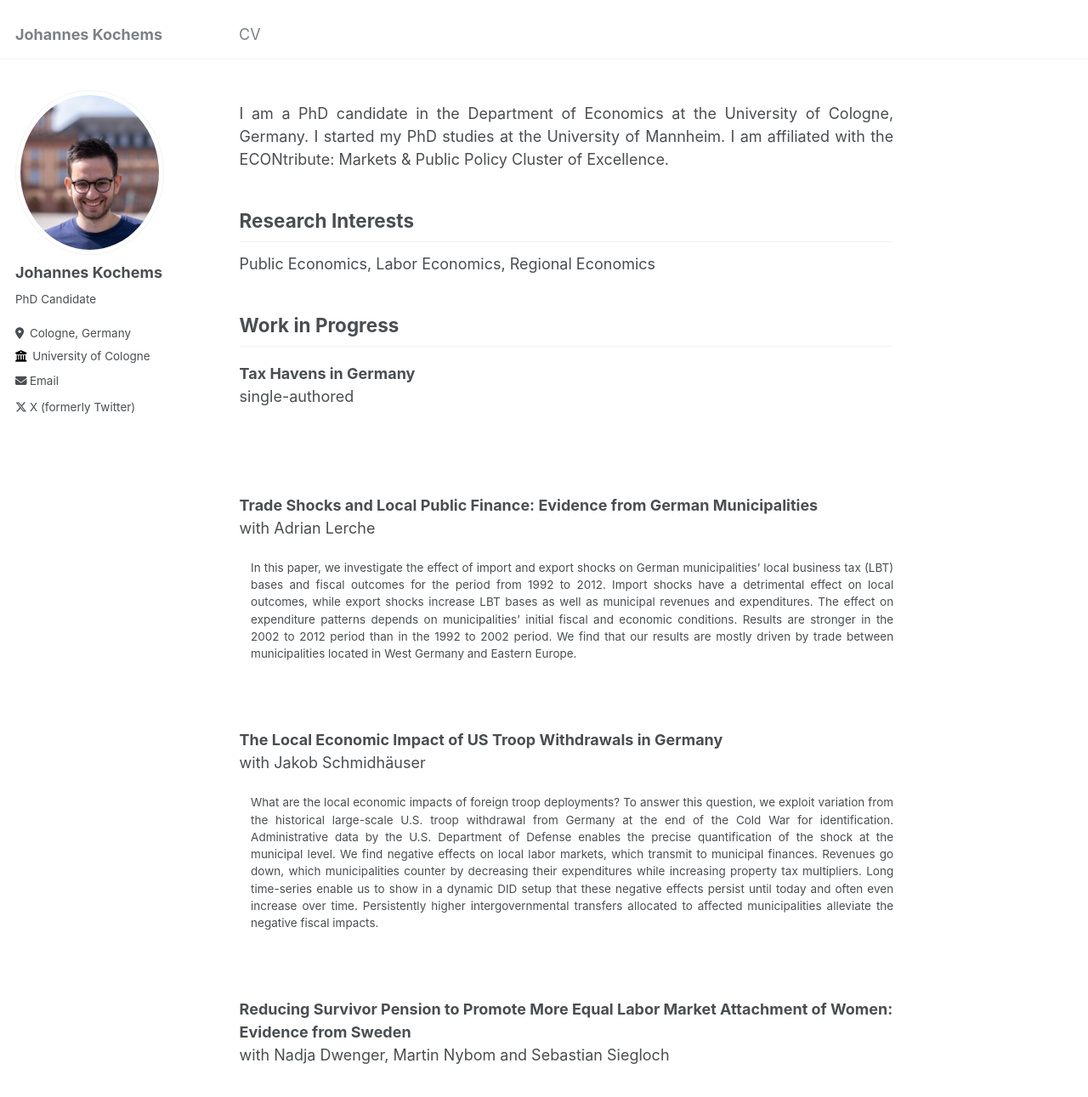
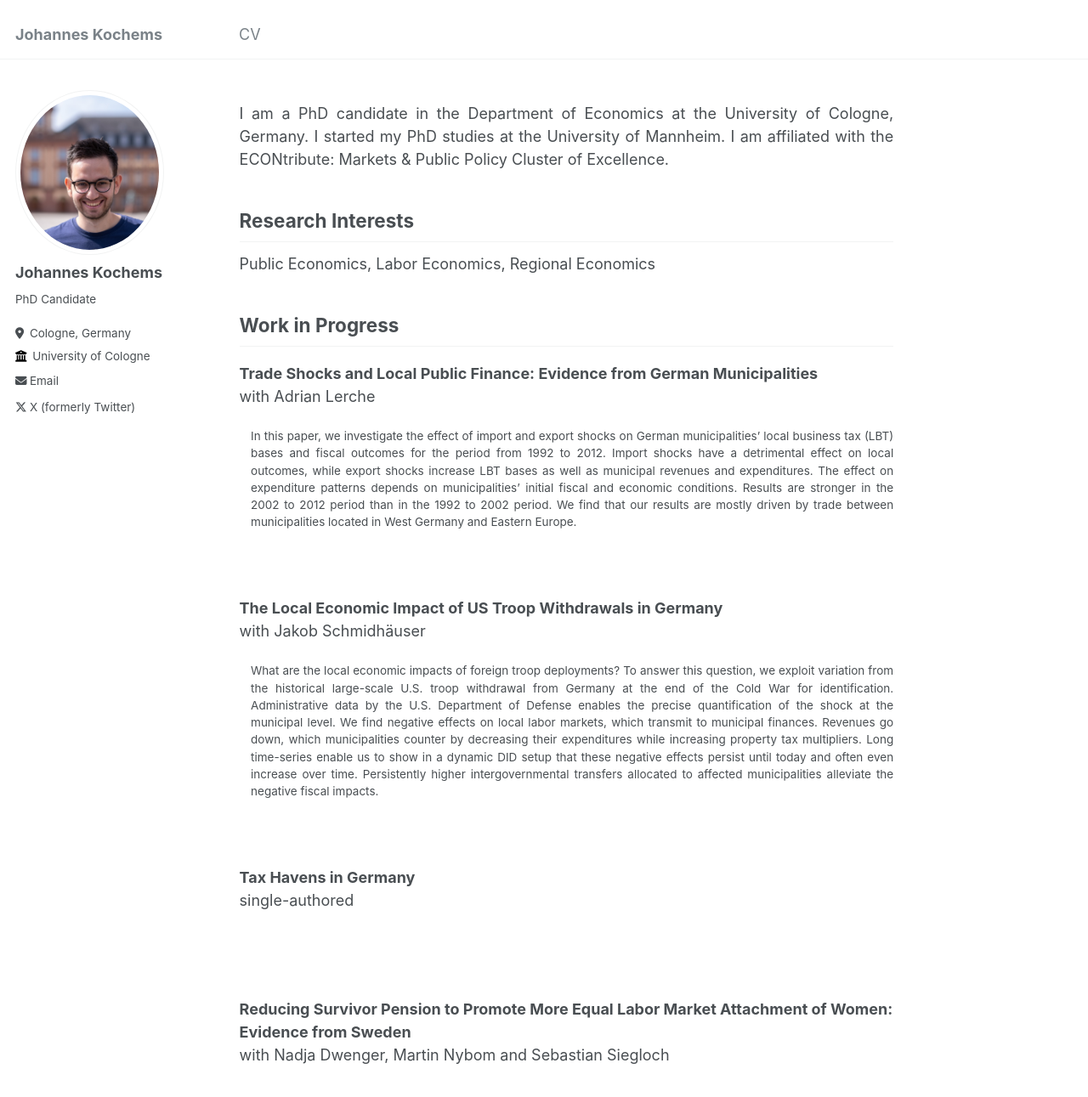
Before and after one commit to jkochems/jkochems.github.io, a Jekyll site: the page built from _pages/about.md, in a window 1280 px wide and 1400 px high. Shown: the top 1291 px of the window at 85% size. Built offline with Jekyll 4.4.1, drawn with Linux system fonts in a browser that asks for light colours.

Commit message:
Adjust structure of research part

```diff
--- a/_pages/about.md
+++ b/_pages/about.md
@@ -15,11 +15,7 @@ Public Economics, Labor Economics, Regional Economics
 
 Work in Progress
 ------
-<dt><strong>Tax Havens in Germany</strong></dt>
-single-authored <br />
 
- <br />
- <br />
 <dt><strong>Trade Shocks and Local Public Finance: Evidence from German Municipalities</strong> </dt>
 with Adrian Lerche <br />
 <dd><div style="text-align: justify"> In this paper, we investigate the effect of import and export shocks on German municipalities’
@@ -45,6 +41,11 @@ dynamic DID setup that these negative effects persist until today and often even
 Persistently higher intergovernmental transfers allocated to affected municipalities alleviate the negative
 fiscal impacts. <br /> </div> </dd>
 
+ <br />
+ <br />
+<dt><strong>Tax Havens in Germany</strong></dt>
+single-authored <br />
+
 
  <br />
  <br />
```
